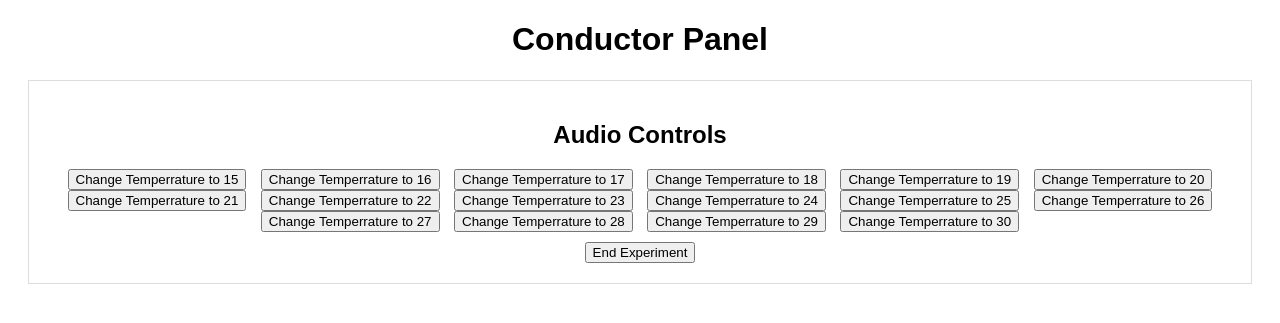
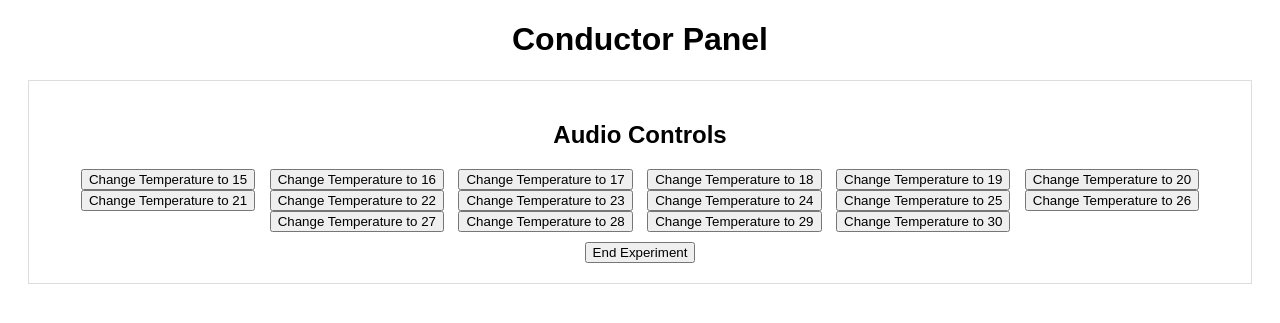
Before and after one commit to mohdhisham24/ThesisWebapp, a Flask app: page /conductor_panel in a window 1280 px wide. Shown: the top 323 px of the page. Run offline with Flask 3, Linux system fonts and the light colour scheme; some libraries are stand-ins or nearby versions.

Commit message:
Webcam integration v1

```diff
--- a/app.py
+++ b/app.py
@@ -69,6 +69,7 @@ def start():
         current_participant = request.form['participant_name']
         start_time = time.time()
         socketio.emit('experiment_started', {'participant': current_participant})
+        socketio.emit('start_recording')  # Emit signal to start recording
         return redirect(url_for('conductor_panel'))
     return render_template('start.html')
 
@@ -81,6 +82,7 @@ def end():
     global current_participant, start_time
     if current_participant:
         socketio.emit('experiment_ended', {'participant': current_participant})
+        socketio.emit('stop_recording')  # Emit signal to stop recording
         current_participant = None
         start_time = None
     return redirect(url_for('start'))
@@ -111,7 +113,6 @@ def handle_end_experiment():
         socketio.emit('experiment_ended', {'participant': current_participant})
         current_participant = None
         start_time = None
-        # Emit an event to trigger redirection
         emit('redirect', {'url': url_for('start')})
 
 def log_interaction(participant_name, interface, action, temp, start_time):
--- a/templates/conductor_panel.html
+++ b/templates/conductor_panel.html
@@ -17,22 +17,22 @@
     <div class="interface">
         <h2>Audio Controls</h2>
         <div class="button-container">
-            <button class="audio-button" onclick="playAudio('t15.mp3')">Change Temperrature to 15</button>
-            <button class="audio-button" onclick="playAudio('t16.mp3')">Change Temperrature to 16</button>
-            <button class="audio-button" onclick="playAudio('t17.mp3')">Change Temperrature to 17</button>
-            <button class="audio-button" onclick="playAudio('t18.mp3')">Change Temperrature to 18</button>
-            <button class="audio-button" onclick="playAudio('t19.mp3')">Change Temperrature to 19</button>
-            <button class="audio-button" onclick="playAudio('t20.mp3')">Change Temperrature to 20</button>
-            <button class="audio-button" onclick="playAudio('t21.mp3')">Change Temperrature to 21</button>
-            <button class="audio-button" onclick="playAudio('t22.mp3')">Change Temperrature to 22</button>
-            <button class="audio-button" onclick="playAudio('t23.mp3')">Change Temperrature to 23</button>
-            <button class="audio-button" onclick="playAudio('t24.mp3')">Change Temperrature to 24</button>
-            <button class="audio-button" onclick="playAudio('t25.mp3')">Change Temperrature to 25</button>
-            <button class="audio-button" onclick="playAudio('t26.mp3')">Change Temperrature to 26</button>
-            <button class="audio-button" onclick="playAudio('t27.mp3')">Change Temperrature to 27</button>
-            <button class="audio-button" onclick="playAudio('t28.mp3')">Change Temperrature to 28</button>
-            <button class="audio-button" onclick="playAudio('t29.mp3')">Change Temperrature to 29</button>
-            <button class="audio-button" onclick="playAudio('t30.mp3')">Change Temperrature to 30</button>
+            <button class="audio-button" onclick="playAudio('t15.mp3')">Change Temperature to 15</button>
+            <button class="audio-button" onclick="playAudio('t16.mp3')">Change Temperature to 16</button>
+            <button class="audio-button" onclick="playAudio('t17.mp3')">Change Temperature to 17</button>
+            <button class="audio-button" onclick="playAudio('t18.mp3')">Change Temperature to 18</button>
+            <button class="audio-button" onclick="playAudio('t19.mp3')">Change Temperature to 19</button>
+            <button class="audio-button" onclick="playAudio('t20.mp3')">Change Temperature to 20</button>
+            <button class="audio-button" onclick="playAudio('t21.mp3')">Change Temperature to 21</button>
+            <button class="audio-button" onclick="playAudio('t22.mp3')">Change Temperature to 22</button>
+            <button class="audio-button" onclick="playAudio('t23.mp3')">Change Temperature to 23</button>
+            <button class="audio-button" onclick="playAudio('t24.mp3')">Change Temperature to 24</button>
+            <button class="audio-button" onclick="playAudio('t25.mp3')">Change Temperature to 25</button>
+            <button class="audio-button" onclick="playAudio('t26.mp3')">Change Temperature to 26</button>
+            <button class="audio-button" onclick="playAudio('t27.mp3')">Change Temperature to 27</button>
+            <button class="audio-button" onclick="playAudio('t28.mp3')">Change Temperature to 28</button>
+            <button class="audio-button" onclick="playAudio('t29.mp3')">Change Temperature to 29</button>
+            <button class="audio-button" onclick="playAudio('t30.mp3')">Change Temperature to 30</button>
         </div>
         <div class="button-container">
             <button class="end-button" onclick="endExperiment()">End Experiment</button>
```
Also changed, not shown: templates/start.html (line endings or trailing spaces), testmodule.py (line endings or trailing spaces).
